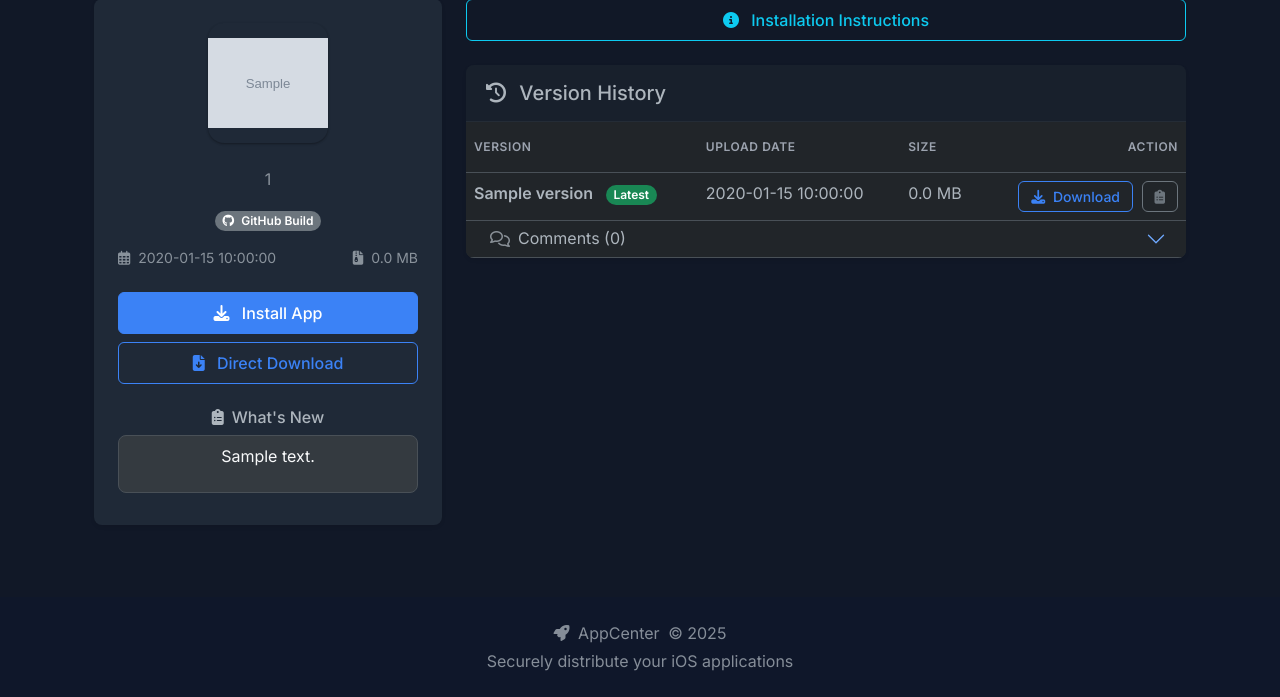
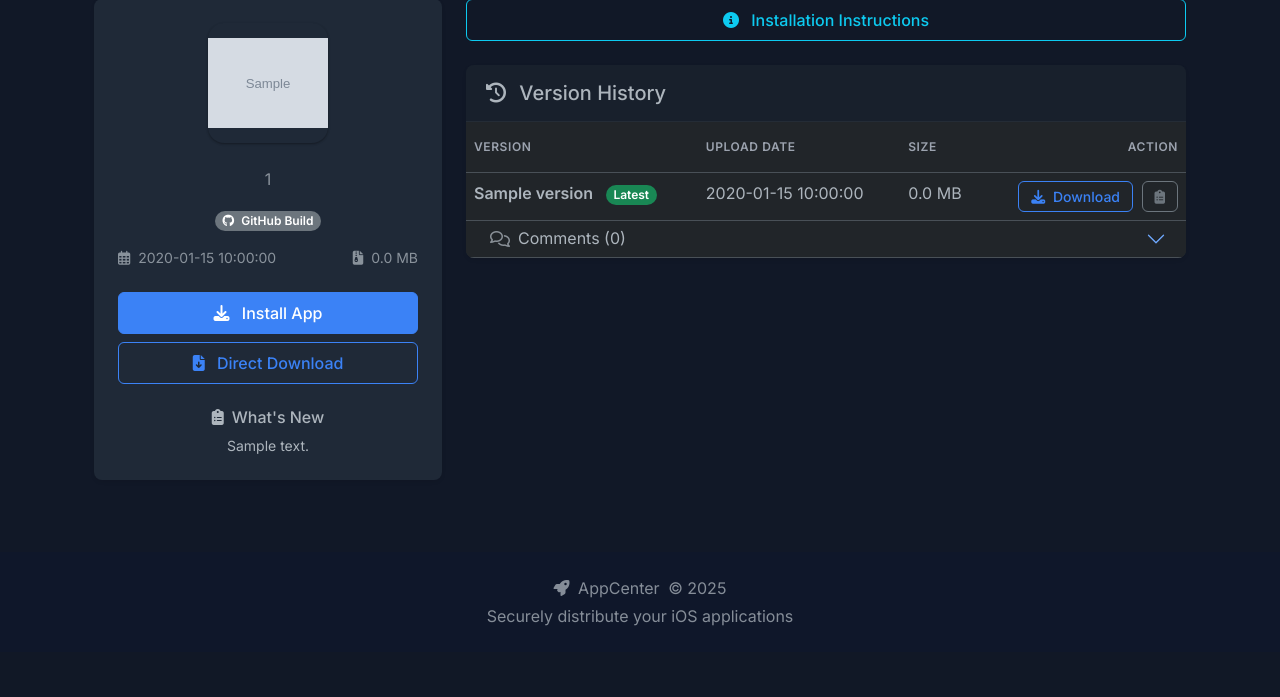
Before and after one commit to Nimesh-Srivastava/iOS-app-dist, a Flask app: page /app/1 in a window 1280 px wide. Shown: the part 167-864 px from the top of the page. After the commit the page ends 793 px from the top, so only its background shows below. Run offline with Flask 3, Linux system fonts and the light colour scheme; the visitor is signed in with stand-in values (Sample User, id 1); grey boxes marked "Sample" are stand-in pictures; a database or web service that is not in the repository returns one stand-in record (values such as "Sample title").

Commit message:
Release notes UI upgrade

```diff
--- a/templates/app_detail.html
+++ b/templates/app_detail.html
@@ -100,48 +100,21 @@
 		border-top: none;
 		border-radius: 0 0 0.25rem 0.25rem;
 	}
-	/* Markdown release notes styling */
-	.markdown-content {
-		font-size: 0.9rem;
+	/* Release notes preview */
+	.release-notes-preview {
+		max-height: 110px; /* Approximately 5 lines */
+		overflow: hidden;
+		text-align: left;
+		line-height: 1.4;
+		margin-bottom: 0;
 	}
-	.markdown-content h1 {
-		font-size: 1.5rem;
-		margin-top: 0.5rem;
-	}
-	.markdown-content h2 {
-		font-size: 1.3rem;
-	}
-	.markdown-content h3 {
-		font-size: 1.1rem;
-	}
-	.markdown-content ul, .markdown-content ol {
-		padding-left: 1.5rem;
-	}
-	.markdown-content code {
-		background-color: rgba(0,0,0,0.05);
-		padding: 0.1rem 0.3rem;
-		border-radius: 3px;
-	}
-	.markdown-content pre {
-		background-color: rgba(0,0,0,0.05);
-		padding: 0.5rem;
-		border-radius: 4px;
-	}
-	/* Limited preview height with gradient fade */
-	.release-notes-preview {
-		max-height: 100px; /* Approximately 5 lines */
-		overflow: hidden;
-		position: relative;
-	}
-	.release-notes-preview::after {
-		content: "";
-		position: absolute;
-		bottom: 0;
-		left: 0;
-		width: 100%;
-		height: 30px;
-		background: linear-gradient(transparent, white);
-		pointer-events: none;
+	.release-notes-container {
+		text-align: left;
+		background-color: #f8f9fa;
+		border: 1px solid #dee2e6;
+		border-radius: 0.25rem;
+		padding: 0.75rem;
+		margin-bottom: 0.5rem;
 	}
 </style>
 {% endblock %}
@@ -223,10 +196,8 @@
 					{% if app.release_notes %}
 					<div class="mt-4">
 						<h6 class="mb-2"><i class="fas fa-clipboard-list me-2"></i>What's New</h6>
-						<div class="alert alert-light border py-2 mb-2">
-							<div class="markdown-content release-notes-preview" id="releaseNotesPreview">
-								{{ app.release_notes }}
-							</div>
+						<div class="release-notes-container">
+							<div class="text-pre-wrap small release-notes-preview" id="releaseNotesPreview">{{ app.release_notes }}</div>
 						</div>
 						<div class="text-end">
 							<button
@@ -250,9 +221,7 @@
 										<button type="button" class="btn-close" data-bs-dismiss="modal" aria-label="Close"></button>
 									</div>
 									<div class="modal-body">
-										<div class="markdown-content" id="fullReleaseNotes">
-											{{ app.release_notes }}
-										</div>
+										<div class="text-pre-wrap" style="text-align: left;">{{ app.release_notes }}</div>
 									</div>
 									<div class="modal-footer">
 										<button type="button" class="btn btn-secondary" data-bs-dismiss="modal">Close</button>
@@ -441,9 +410,7 @@
 												<button type="button" class="btn-close" data-bs-dismiss="modal" aria-label="Close"></button>
 											</div>
 											<div class="modal-body">
-												<div class="markdown-content version-release-notes" data-version-index="{{ loop.index }}">
-													{{ version.release_notes }}
-												</div>
+												<div class="text-pre-wrap">{{ version.release_notes }}</div>
 											</div>
 											<div class="modal-footer">
 												<button type="button" class="btn btn-secondary" data-bs-dismiss="modal">Close</button>
@@ -732,7 +699,6 @@
 
 <!-- JavaScript for comment replies -->
 {% block scripts %}
-<script src="https://cdn.jsdelivr.net/npm/marked/marked.min.js"></script>
 <script>
 	function toggleReplyForm(commentId) {
 		const replyForm = document.getElementById('replyForm' + commentId);
@@ -745,40 +711,23 @@
 		}
 	}
 
-	// Process markdown content
+	// Function to limit release notes preview to 5 lines
 	document.addEventListener('DOMContentLoaded', function() {
-		// Set options for marked.js
-		marked.setOptions({
-			breaks: true,
-			gfm: true
-		});
+		const releaseNotesPreview = document.getElementById('releaseNotesPreview');
+		const showMoreButton = document.getElementById('showMoreButton');
 
-		// Process main app release notes
-		const releaseNotesPreview = document.getElementById('releaseNotesPreview');
-		const fullReleaseNotes = document.getElementById('fullReleaseNotes');
-
-		if (releaseNotesPreview && fullReleaseNotes) {
-			const rawContent = releaseNotesPreview.innerText;
-
-			// Apply markdown to preview and full notes
-			releaseNotesPreview.innerHTML = marked.parse(rawContent);
-			fullReleaseNotes.innerHTML = marked.parse(rawContent);
-
-			// Show the button since we're using CSS to limit height now
-			const showMoreButton = document.getElementById('showMoreButton');
-			if (showMoreButton) {
-				// Only show the button if the content is likely to overflow
-				const height = releaseNotesPreview.scrollHeight;
-				showMoreButton.style.display = height > 100 ? 'inline-block' : 'none';
+		if (releaseNotesPreview && showMoreButton) {
+			// Check if content height exceeds the max-height (5 lines)
+			if (releaseNotesPreview.scrollHeight > releaseNotesPreview.clientHeight) {
+				// Add ellipsis indicator at the end
+				releaseNotesPreview.innerHTML = releaseNotesPreview.innerHTML.trim() + '<span style="color: #6c757d;">...</span>';
+				// Show the 'Show more' button
+				showMoreButton.style.display = 'inline-block';
+			} else {
+				// If content fits within 5 lines, hide the button
+				showMoreButton.style.display = 'none';
 			}
 		}
-
-		// Process version release notes
-		const versionNotes = document.querySelectorAll('.version-release-notes');
-		versionNotes.forEach(function(noteElem) {
-			const rawContent = noteElem.innerText;
-			noteElem.innerHTML = marked.parse(rawContent);
-		});
 	});
 </script>
 {% endblock %}
```
